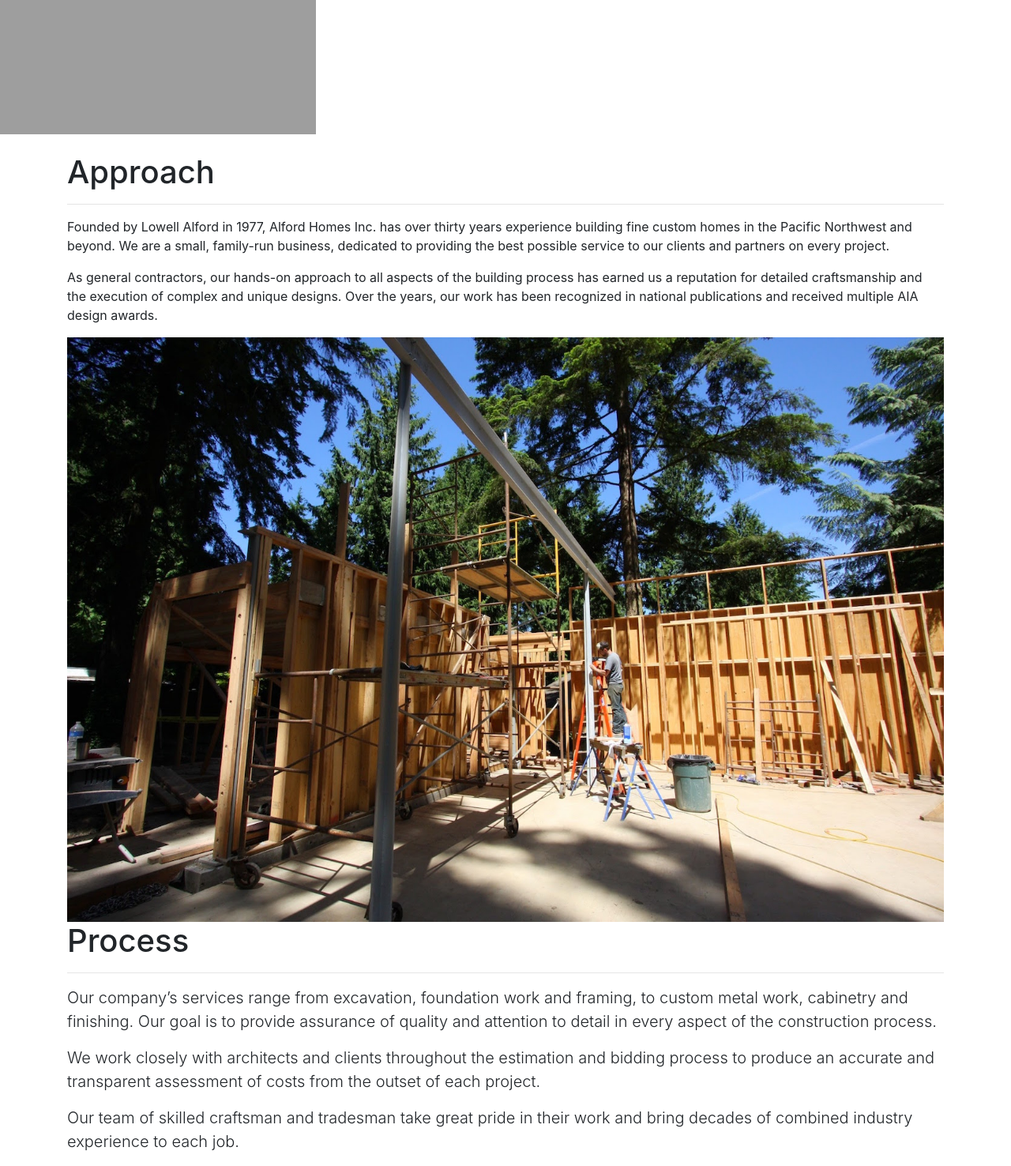
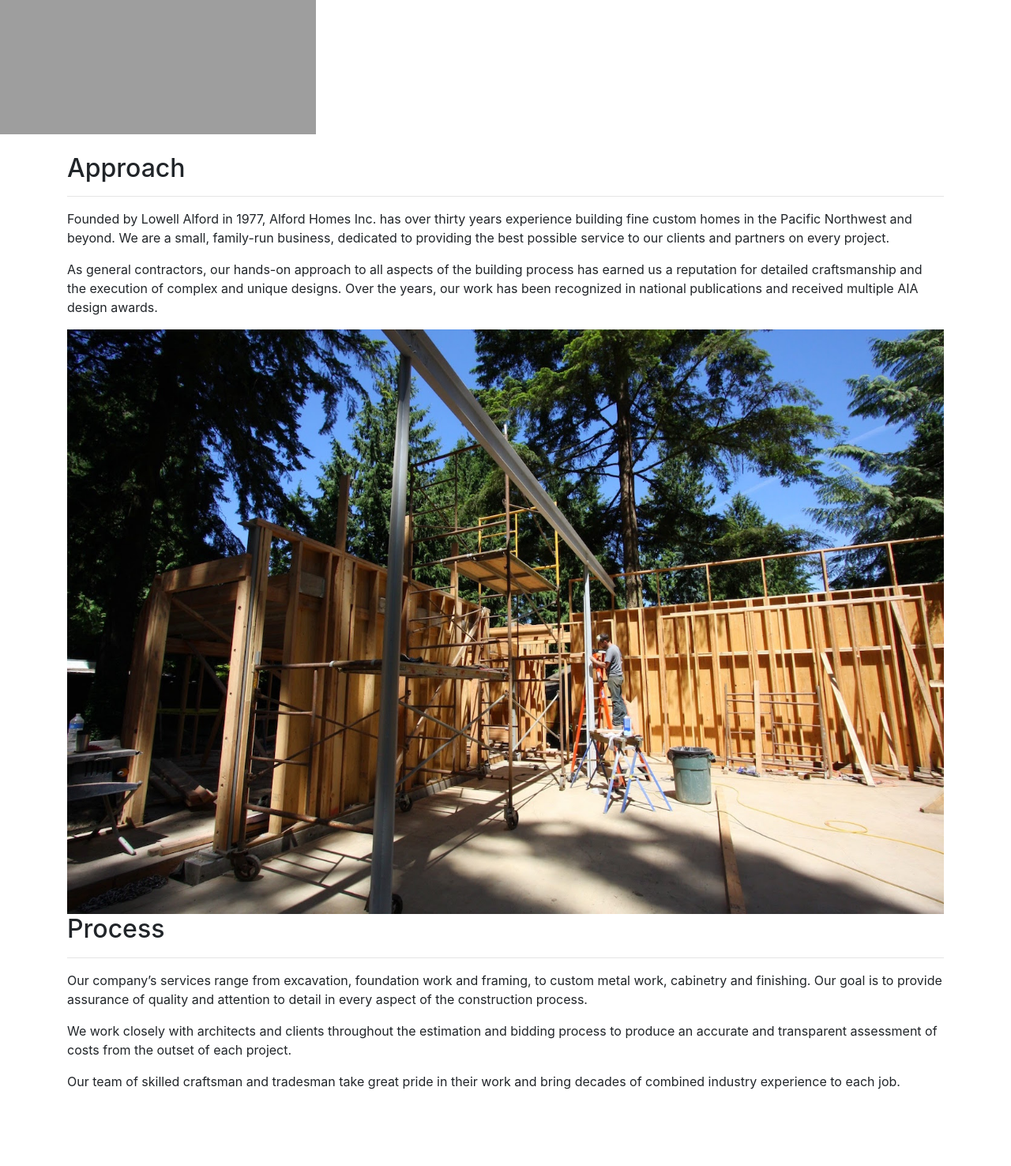
Before and after one commit to robalford/ahi_django, a Django app: page / in a window 1280 px wide. Shown: the part 166-1642 px from the top of the page at 79% size. After the commit the page ends 1545 px from the top, so only its background shows below. Run offline with Django 3.2, Linux system fonts and the light colour scheme; some libraries are stand-ins or nearby versions; grey boxes are pictures that could not be loaded.

Commit message:
Home page and portfolio style tweaks

```diff
--- a/alford_homes_inc/static/css/styles.css
+++ b/alford_homes_inc/static/css/styles.css
@@ -39,5 +39,6 @@ a {
 }
 
 a:hover {
+  color: black;
   text-decoration: none;
 }
--- a/alford_homes_inc/templates/pages/home.html
+++ b/alford_homes_inc/templates/pages/home.html
@@ -8,17 +8,17 @@
 
 {% block content %}
 <br>
-<h1>Approach</h1>
+<h2>Approach</h2>
 <hr>
 <p>Founded by Lowell Alford in 1977, Alford Homes Inc. has over thirty years experience building fine custom homes in the Pacific Northwest and beyond. We are a small, family-run business, dedicated to providing the best possible service to our clients and partners on every project.</p>
 <p>As general contractors, our hands-on approach to all aspects of the building process has earned us a reputation for detailed craftsmanship and the execution of complex and unique designs. Over the years, our work has been recognized in national publications and received multiple AIA design awards.</p>
 
 <img src="{% static "images/IMG_5622.JPG" %}" class="img-fluid" alt="Process Photo">
 <br>
-<h1>Process</h1>
+<h2>Process</h2>
 <hr>
-<p class="lead section-lead">Our company’s services range from excavation, foundation work and framing, to custom metal work, cabinetry and finishing. Our goal is to provide assurance of quality and attention to detail in every aspect of the construction process.</p>
-<p class="lead section-lead">We work closely with architects and clients throughout the estimation and bidding process to produce an accurate and transparent assessment of costs from the outset of each project.</p>
-<p class="lead section-lead">Our team of skilled craftsman and tradesman take great pride in their work and bring decades of combined industry experience to each job.</p>
+<p>Our company’s services range from excavation, foundation work and framing, to custom metal work, cabinetry and finishing. Our goal is to provide assurance of quality and attention to detail in every aspect of the construction process.</p>
+<p>We work closely with architects and clients throughout the estimation and bidding process to produce an accurate and transparent assessment of costs from the outset of each project.</p>
+<p>Our team of skilled craftsman and tradesman take great pride in their work and bring decades of combined industry experience to each job.</p>
 
 {% endblock content %}
```
